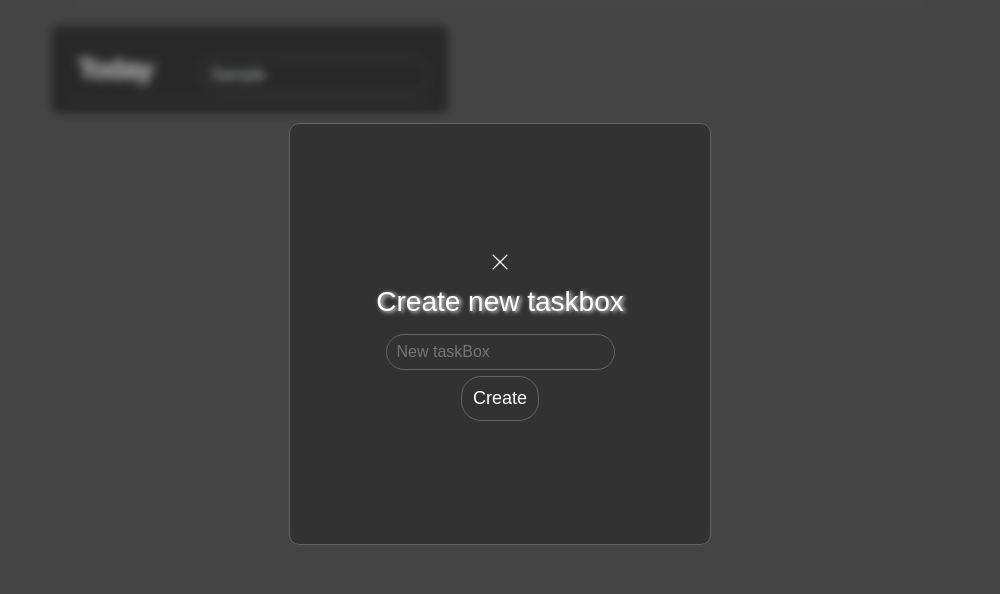
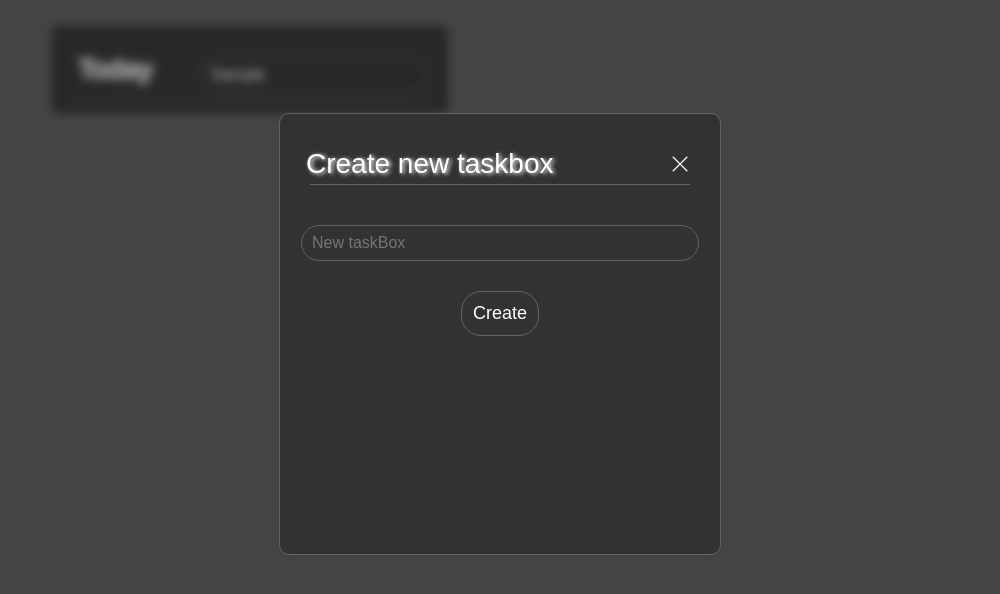
Before and after one commit to somethink000/SomeToDoApp, an Electron app: page view/index.html in a window 1000 px wide. Both pictures are taken after typing "Sample" into the empty fields and a click on the button "Add task block". Shown: the part 66-660 px from the top of the page. Drawn offline with Linux system fonts and the light colour scheme; no server answers.

Commit message:
released v1

```diff
--- a/main.js
+++ b/main.js
@@ -50,7 +50,7 @@ const createWindow = () => {
   })
 
   win.loadFile('./view/index.html')
-  win.webContents.openDevTools();
+  // win.webContents.openDevTools();
 
 
 
@@ -60,7 +60,6 @@ const createWindow = () => {
 
         db.all(sqlQuery, (err, rows) => {
           res(rows);
-          console.log(err);
         });
     });
   });
--- a/preload.js
+++ b/preload.js
@@ -16,10 +16,8 @@ contextBridge.exposeInMainWorld('tasksDataController', {
   createTask: ( text, curr, boxid ) => ipcRenderer.invoke('db-query', "INSERT INTO tasks (text, done, current, taskBoxId) VALUES ('"+text+"', false, "+curr+", "+boxid+")"),
   getLastTask: () => ipcRenderer.invoke('db-query', "SELECT * FROM tasks WHERE id = (SELECT MAX(id) FROM tasks)"),
   removeTask: ( id ) => ipcRenderer.invoke('db-query', "DELETE FROM tasks WHERE id = "+id+""),
-  removeTasksByBox: ( id ) => ipcRenderer.invoke('db-query', "DELETE FROM tasks WHERE id = "+id+""),
-  getTask: ( id ) => ipcRenderer.invoke('db-query', "SELECT * FROM tasks WHERE taskBoxId = "+id+""),
+  removeTasksByBox: ( id ) => ipcRenderer.invoke('db-query', "DELETE FROM tasks WHERE taskBoxId = "+id+""),
+  getTask: ( id ) => ipcRenderer.invoke('db-query', "SELECT * FROM tasks WHERE id = "+id+""),
   updateTask: ( newdata ) => ipcRenderer.invoke('db-query', "UPDATE tasks SET text = '"+newdata.text+"', done = "+newdata.done+", current = "+newdata.current+", taskBoxId = "+newdata.taskBoxId+" WHERE id = "+newdata.id+""),
-  // getLastTask: ( id ) => ipcRenderer.invoke('db-query', "SELECT * FROM tasks WHERE id = "+id+""),
-  //updateTask: ( title, done, curr, boxid,  ) => ipcRenderer.invoke('db-query', "INSERT INTO tasks (text, done, current, taskBoxId) VALUES ('"+title+"', false, "+curr+", "+boxid+")"),
 
 })
--- a/view/index.js
+++ b/view/index.js
@@ -10,20 +10,15 @@ function drag(ev) {
 
 function drop(ev) {
 
-    // var targ;
+
     var dragiable = document.getElementById(ev.dataTransfer.getData("text"));
 
     if (dragiable.classList.contains("task-block")) {
 
-        //targ = dragiable.parentNode;
     }else{
         attachTask( dragiable, ev.target )
 
     }
-
-
-        //ev.preventDefault();
-
 }
 
 
@@ -52,9 +47,16 @@ function createTaskBoxWindow(event) {
     div.innerHTML = `
         <div class="createBox bl-box main-border">
 
+            <div class="taskboxCreateFormHead">
+                <p class="title">Create new taskbox</p>
                 <img class="circle_image_button" src="./assets/cross.png" width="32" onclick="closeCreateTaskBox(event)"/>
+            </div>
 
-            <p class="title">Create new taskbox</p>
+            <div class="baseline"><div class="baseline_line"></div></div>
+
+            <div class="taskCreateFormBox">
+
+
 
                 <div class="task_form main-border">
                     <input class="task_input" type="text" id="newTaskBoxInput"  placeholder="New taskBox">
@@ -63,6 +65,8 @@ function createTaskBoxWindow(event) {
                 <button class="add_button bl-box main-border" onclick="createTaskBox(event)">
                 <p class="txt">Create</p>
                 </button>
+
+            </div>
 
         </div>
     `;
--- a/view/style/createTaskbox.css
+++ b/view/style/createTaskbox.css
@@ -14,9 +14,31 @@
         border-radius: 10px;
         width: 400px;
         height: 400px;
-        padding: 10px;
+        padding: 20px;
         flex-direction: column;
-        justify-content: center;
-        align-items: center;
+        /* justify-content: center;
+        align-items: center; */
+
+        .taskboxCreateFormHead{
+
+            margin-top: 10px;
+            justify-content: space-between;
+            align-items: center;
+        }
+        .taskCreateFormBox{
+            height: 100%;
+            padding: 10px;
+            flex-direction: column;
+            /* justify-content: center; */
+            align-items: center;
+            .task_form{
+                width: 100%;
+                margin-top: 30px;
+            }
+            .add_button{
+                margin-top: 30px;
+            }
+        }
     }
+
 }
--- a/view/tasks.js
+++ b/view/tasks.js
@@ -1,4 +1,3 @@
-
 
 function addTaskBox(taskbox) {
 
@@ -122,9 +121,9 @@ function createNewTask(title, curr, box){
 
 function attachTask( task, target ){
     let targ;
-
     globalThis.tasksDataController.getTask( task.id ).then((response) => {
         let taskData = response[0];
+        console.log(taskData);
         if (targ = target.closest("#current-task-block")) {
 
             taskData.current = true;
@@ -196,12 +195,14 @@ function createTaskBox(event){
 
 
 function removeTaskBox(event){
-    // let parentTask = event.target.parentNode.parentNode
-    // // console.log(parentTask);
-    // parentTask.id.slice(7,8)
-    // globalThis.tasksDataController.removeTasksByBox( parentTask.id ).then(() => {
-    //     parentTask.remove();
-    // });
+    let parentTask = event.target.parentNode.parentNode
+    let taskBoxId = parentTask.id.slice(7,8)
+
+    globalThis.tasksDataController.removeTasksByBox( taskBoxId ).then(() => {
+        globalThis.tasksDataController.removeTaskBox( taskBoxId ).then(() => {
+            parentTask.remove();
+        });
+    });
 
 
 }
```
Also changed, not shown: 1 other file. Lines whose indentation alone changed are shown as unchanged.
